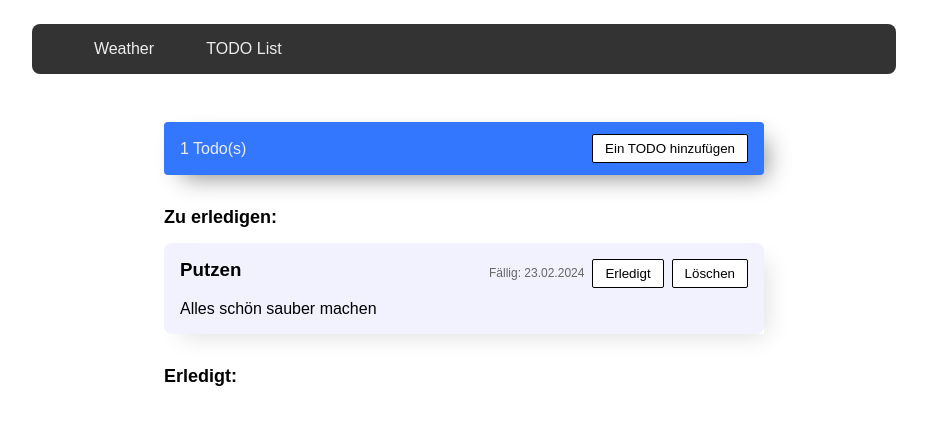
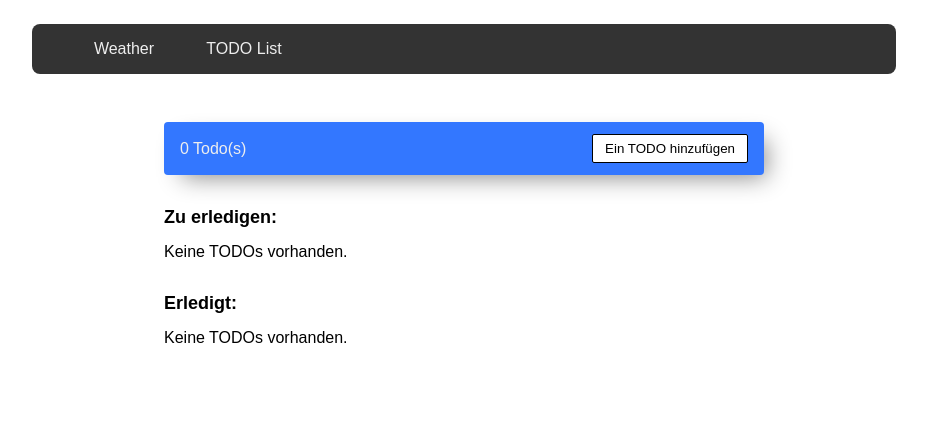
Before and after one commit to gannimet/weather-report-react, a React (Vite) app: page /todo in a window 1280 px wide. Shown: the top 424 px of the page, without its empty margins (176-1103 px from the left). Built offline with nearby package versions, Linux system fonts and the light colour scheme.

Commit message:
empty list view

```diff
--- a/src/todos/TodosPage.tsx
+++ b/src/todos/TodosPage.tsx
@@ -5,15 +5,7 @@ import TodoDialog from "./todo-dialog/TodoDialog";
 import TodoList from "./todo-list/TodoList";
 
 function TodosPage() {
-  const [todos, setTodos] = useState<Todo[]>([
-    {
-      id: "1",
-      title: "Putzen",
-      description: "Alles schön sauber machen",
-      dueDate: new Date("2024-02-23"),
-      isDone: false,
-    },
-  ]);
+  const [todos, setTodos] = useState<Todo[]>([]);
   const [isDialogOpen, setIsDialogOpen] = useState(false);
 
   const onCancel = () => {
--- a/src/todos/todo-list/TodoList.tsx
+++ b/src/todos/todo-list/TodoList.tsx
@@ -15,7 +15,7 @@ function renderTodoList(
   onDoneClicked: (todo: Todo) => void,
   isDoneList = false
 ) {
-  return (
+  return todos.length > 0 ? (
     <ul className="todo-list">
       {todos.map((todo) => (
         <li className="todo-list-item" key={todo.id}>
@@ -38,6 +38,8 @@ function renderTodoList(
         </li>
       ))}
     </ul>
+  ) : (
+    <div className="empty-list">Keine TODOs vorhanden.</div>
   );
 }
 
```
